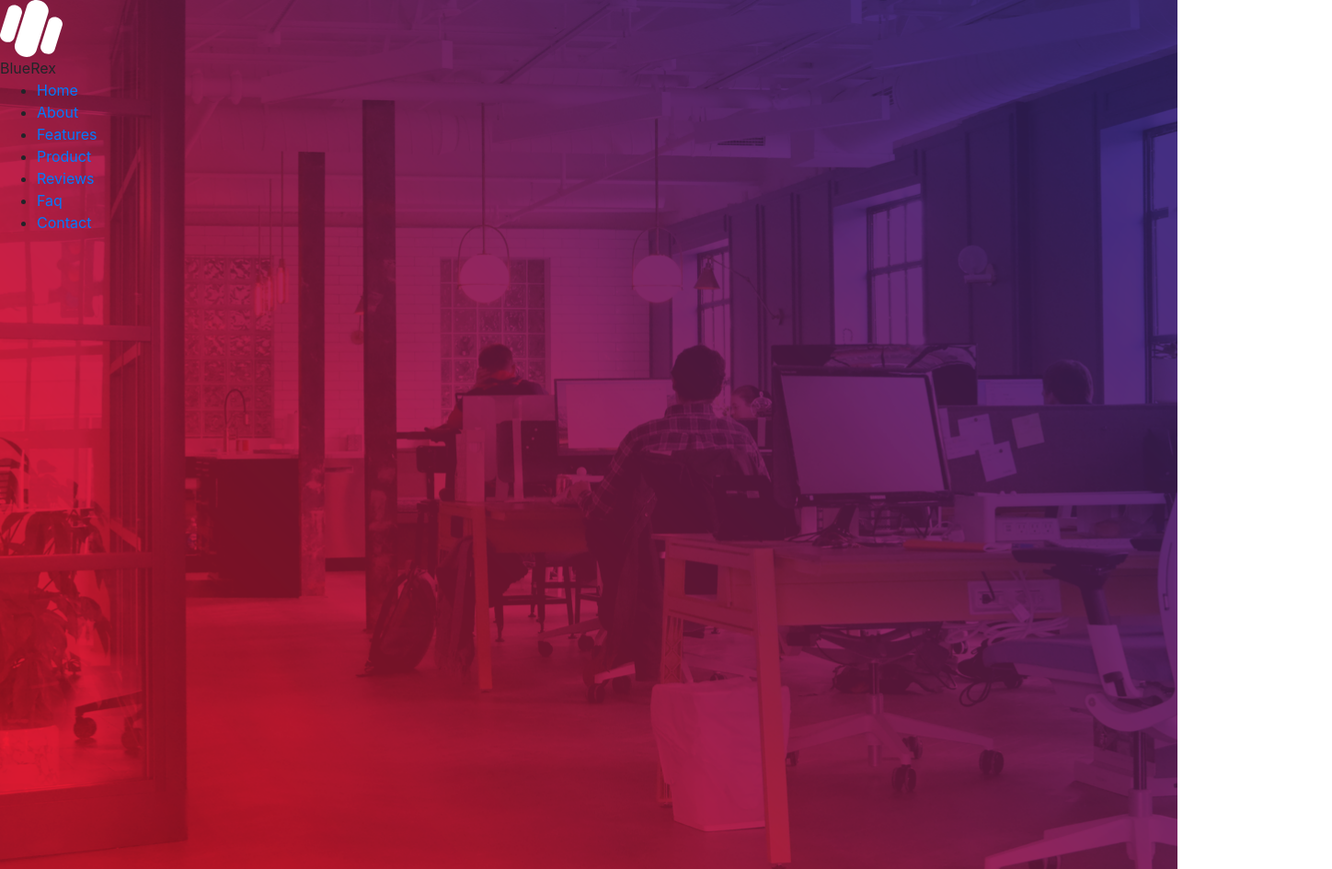
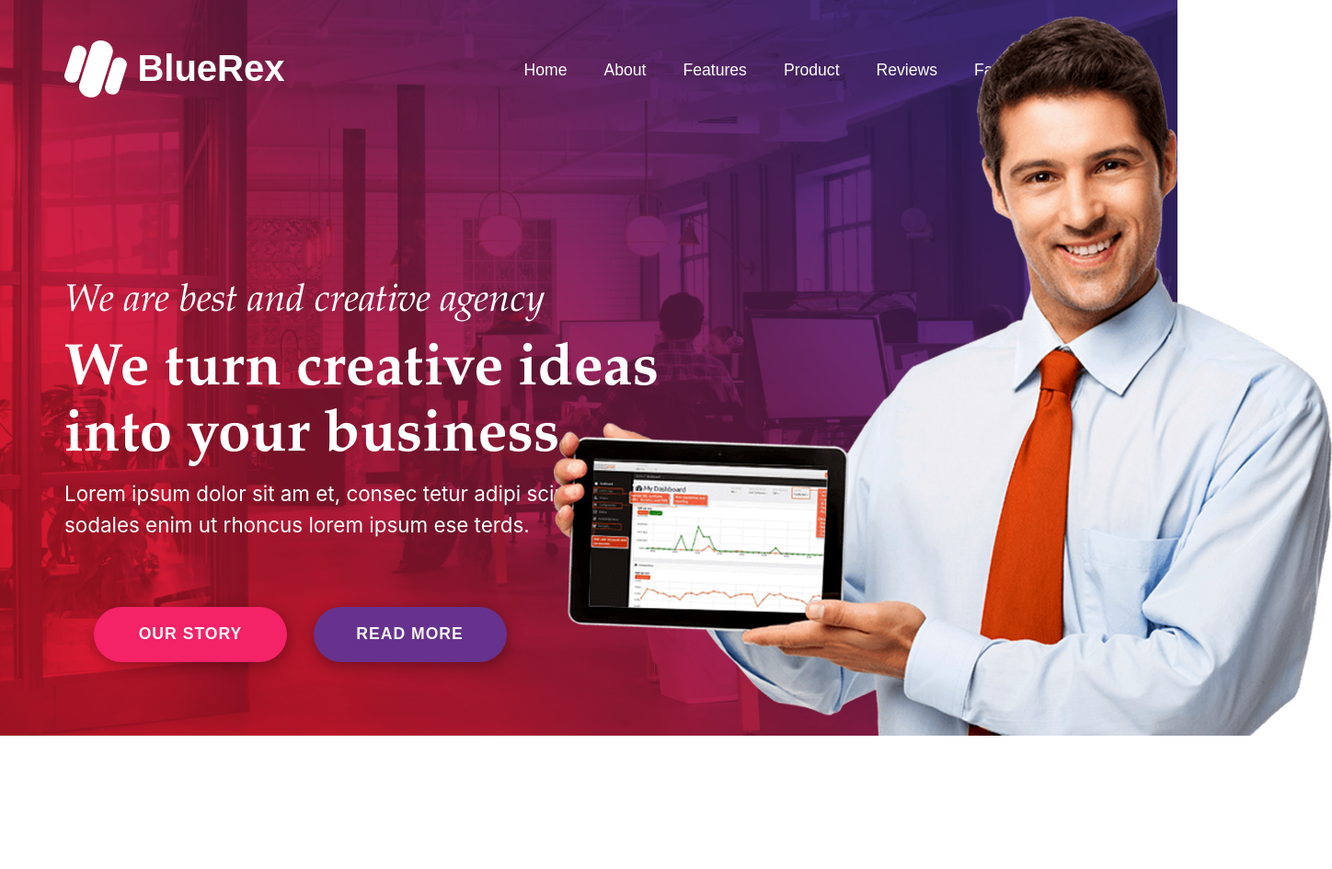
Before and after one commit to ScionRs/BlueRex, a website: page src/index.html in a window 1280 px wide. Shown: the whole page at 92% size, 1448 px wide, since content can reach past the window. After the commit the page ends 800 px from the top, so only its background shows below. Drawn offline with Linux system fonts and the light colour scheme.

Commit message:
Added header-section

```diff
--- a/src/index.html
+++ b/src/index.html
@@ -8,21 +8,43 @@
 <body>
 
 <header class="header">
+    <div class="container">
     <nav class="header__nav">
         <div class="header__logo">
             <img src="img/header/Logo.svg" alt="Logo">
             <div class="header__logo-text">BlueRex</div>
         </div>
         <ul class="header__menu">
-            <li class="header__item"><a href="#" class="header_item-link">Home</a></li>
-            <li class="header__item"><a href="#" class="header_item-link">About</a></li>
-            <li class="header__item"><a href="#" class="header_item-link">Features</a></li>
-            <li class="header__item"><a href="#" class="header_item-link">Product</a></li>
-            <li class="header__item"><a href="#" class="header_item-link">Reviews</a></li>
-            <li class="header__item"><a href="#" class="header_item-link">Faq</a></li>
-            <li class="header__item"><a href="#" class="header_item-link">Contact</a></li>
+            <li class="header__item"><a href="#" class="header__item-link">Home</a></li>
+            <li class="header__item"><a href="#" class="header__item-link">About</a></li>
+            <li class="header__item"><a href="#" class="header__item-link">Features</a></li>
+            <li class="header__item"><a href="#" class="header__item-link">Product</a></li>
+            <li class="header__item"><a href="#" class="header__item-link">Reviews</a></li>
+            <li class="header__item"><a href="#" class="header__item-link">Faq</a></li>
+            <li class="header__item"><a href="#" class="header__item-link">Contact</a></li>
         </ul>
     </nav>
+
+        <div class="header__wrapper">
+            <div class="header__description">
+                <h2 class="header__description-title">
+                    We are best and creative agency
+                </h2>
+                <h3 class="header__description-subtitle">
+                    We	turn creative ideas
+                    into your business.
+                </h3>
+                <p class="header__description-text">
+                    Lorem ipsum dolor sit am et, consec tetur adipi scing elit. Sed sodales enim ut rhoncus lorem ipsum ese terds.
+                </p>
+                <div class="header__buttons">
+                <button class="header__btn">Our Story</button>
+                <button class="header__btn header__btn-purple">Read More</button>
+                </div>
+            </div>
+            <img class="header__img" src="img/header/man.png"/>
+        </div>
+    </div>
 </header>
 
 
--- a/src/sass/base/_mixins.sass
+++ b/src/sass/base/_mixins.sass
@@ -0,0 +1,16 @@
+
+@mixin btn-component
+  font-family: "Montserrat-SemiBold",sans-serif
+  font-size: 1.1rem
+  font-weight: bold
+  text-transform: uppercase
+  width: 210px
+  height: 60px
+  color: whitesmoke
+  border-radius: 30px
+  outline: none !important
+  text-align: center
+  letter-spacing: 1px
+  border: 0
+  margin-right: 24px
+  box-shadow: 1.169px 3.825px 16px 0px rgba(1, 2, 2, 0.35)
--- a/src/sass/blocks/_header.sass
+++ b/src/sass/blocks/_header.sass
@@ -1,4 +1,60 @@
 .header
   width: 100%
-  min-height: 945px
+  min-height: 100vh
+  padding-top: 2.75rem
   background: url('../img/header/backgroundimg.png') center (center / cover) no-repeat
+  &__nav
+    display: flex
+    justify-content: space-between
+  &__logo
+    display: flex
+    &-text
+      font-family: "Montserrat-SemiBold",sans-serif
+      font-weight: bold
+      font-size: 2.5rem
+      color: white
+      padding-left: 11px
+  &__menu
+    display: flex
+    list-style-type: none
+    margin-top: 1.2rem
+  &__item
+    &-link
+      font-family: "Montserrat-SemiBold",sans-serif
+      font-size: 1.1rem
+      color: white
+      padding: 10px 20px
+      font-weight: 500
+  &__wrapper
+    display: flex
+  &__description
+    width: 740px
+    &-title
+      padding-top: 12rem
+      font-family: 'Palatino Linotype',sans-serif
+      font-style: italic
+      font-size: 2.6rem
+      font-weight: 400
+      color: white
+    &-subtitle
+      font-family: 'Palatino Linotype',sans-serif
+      font-size: 4rem
+      color: white
+      line-height: 4.5rem
+    &-text
+      color: white
+      width: 42.75rem
+      font-size: 1.4rem
+  &__img
+    display: block
+    position: absolute
+    bottom: 0
+    left: 47%
+  &__btn
+    @include btn-component
+    background-color: $pink
+    &-purple
+      background-color: $purplebutton
+  &__buttons
+   margin-left: 2rem
+   margin-top: 4.5rem
```
Also changed, not shown: dist/css/style.min.css, dist/index.html, src/css/style.min.css.
